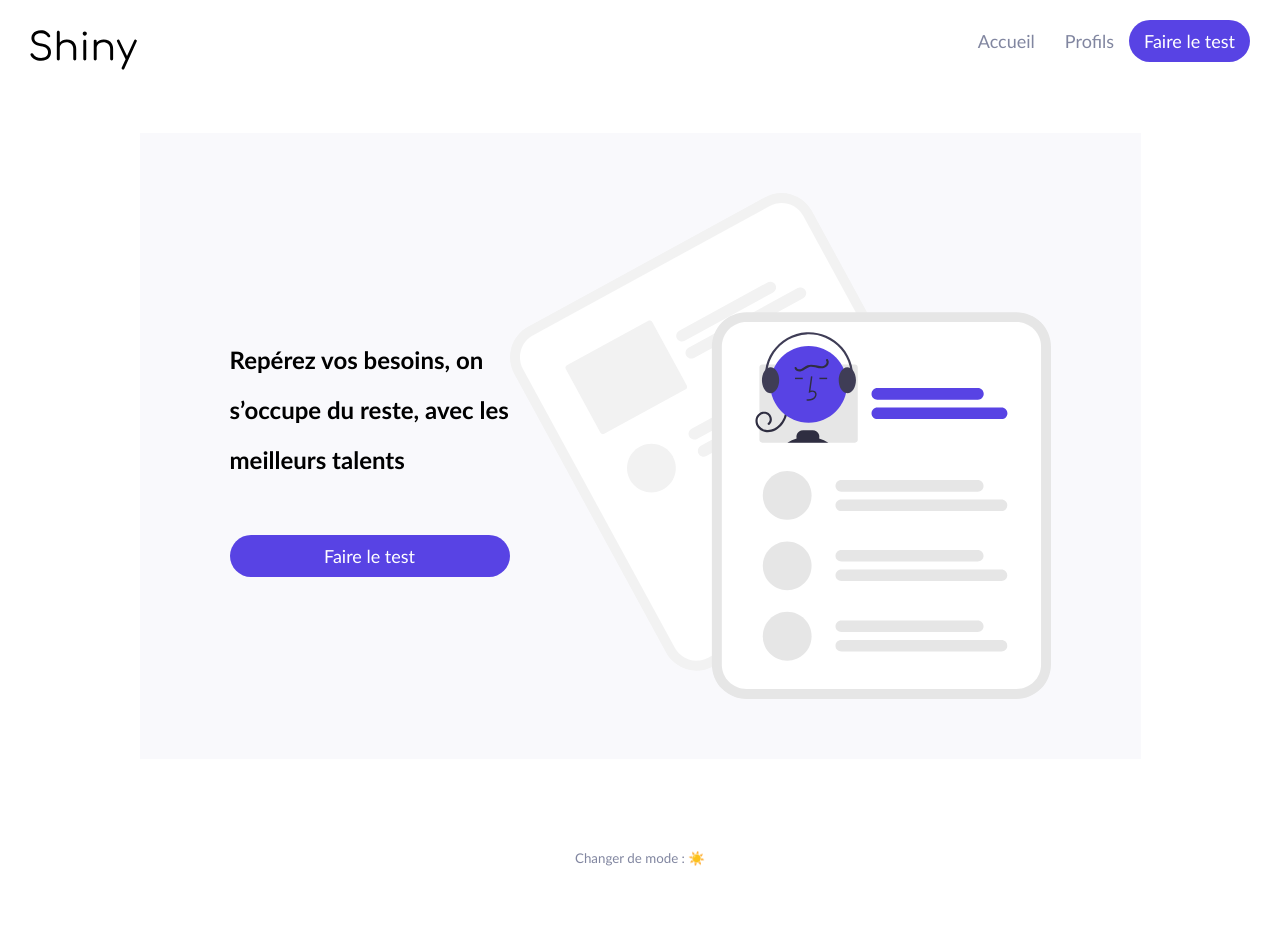
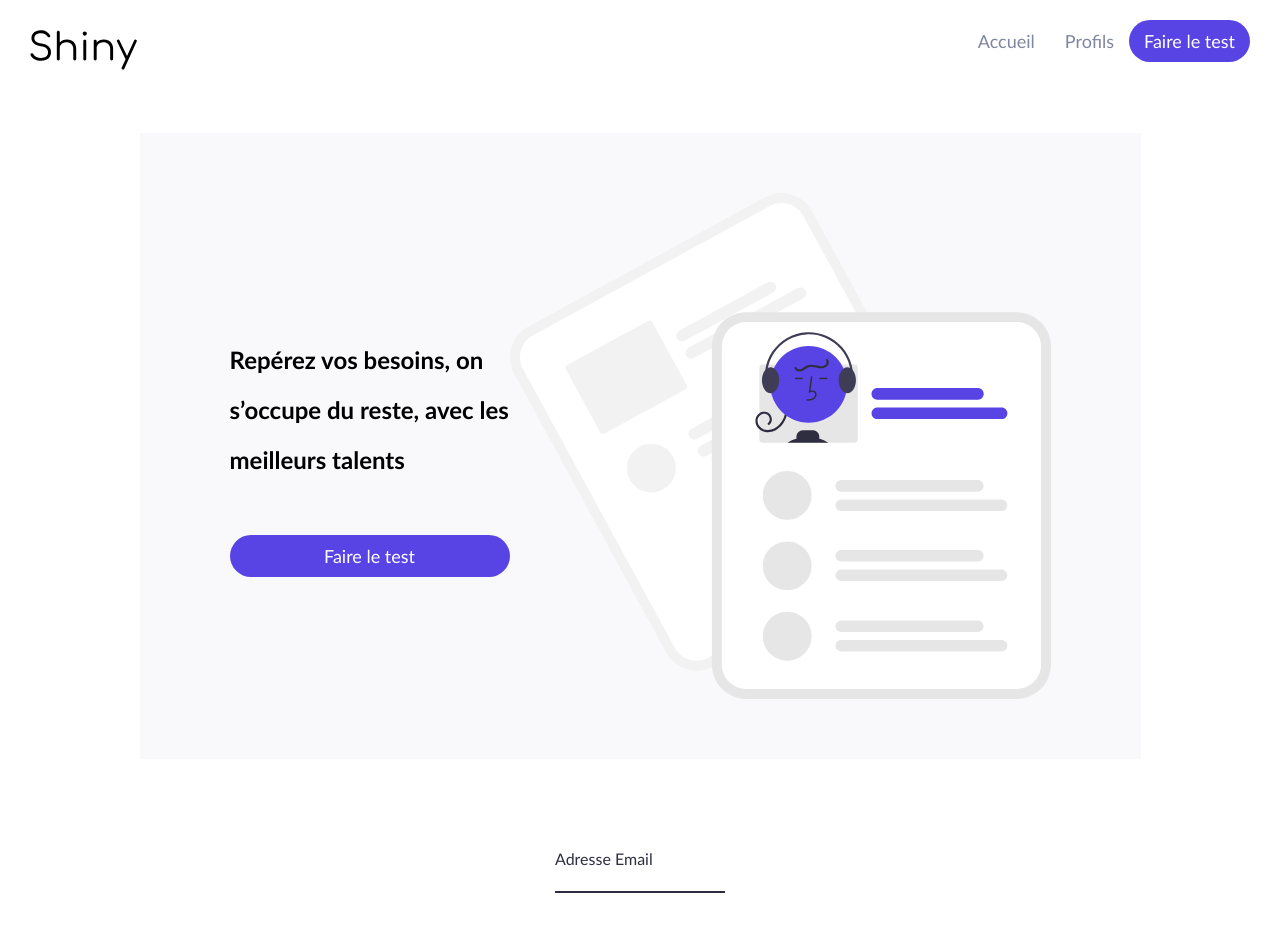
Before and after one commit to OpenClassrooms-Student-Center/7150606-React-intermediaire, a React (Create React App) app: page / in a window 1280 px wide. Shown: the top 937 px of the page. Before the commit the page ends 867 px from the top, so only its background shows below. Built offline with nearby package versions, Linux system fonts and the light colour scheme.

Commit message:
P4C1 first commit

```diff
--- /dev/null
+++ b/src/components/EmailInput/index.jsx
@@ -0,0 +1,55 @@
+import styled from 'styled-components'
+import { Component } from 'react'
+import colors from '../../utils/style/colors'
+
+const InputWrapper = styled.div`
+  color: ${({ theme }) => (theme === 'light' ? colors.dark : 'white')};
+  display: flex;
+  flex-direction: column;
+`
+
+const StyledLabel = styled.label`
+  color: ${({ theme }) => (theme === 'light' ? colors.dark : 'white')};
+`
+
+const StyledInput = styled.input`
+  border: none;
+  color: ${({ theme }) => (theme === 'light' ? colors.dark : 'white')};
+  background-color: transparent;
+  border-bottom: 2px solid
+    ${({ theme }) => (theme === 'light' ? colors.dark : 'white')};
+  margin-top: 5px;
+  margin-bottom: 15px;
+`
+
+class EmailInput extends Component {
+  constructor(props) {
+    // L'autre manière de binder de manière explicite votre fonction au this
+    // this.updateInputValue =this.updateInputValue.bind(this)
+    super(props)
+    this.state = {
+      inputValue: '',
+    }
+  }
+
+  updateInputValue(value) {
+    this.setState({ inputValue: value })
+  }
+
+  render() {
+    const { theme } = this.props
+
+    return (
+      <InputWrapper theme={theme}>
+        <StyledLabel theme={theme}>Adresse Email</StyledLabel>
+        <StyledInput
+          theme={theme}
+          onChange={(e) => this.updateInputValue(e.target.value)}
+        />
+        {this.state.inputValue}
+      </InputWrapper>
+    )
+  }
+}
+
+export default EmailInput
--- a/src/components/Footer/index.jsx
+++ b/src/components/Footer/index.jsx
@@ -1,13 +1,14 @@
 import { useTheme } from '../../utils/hooks'
 import styled from 'styled-components'
 import colors from '../../utils/style/colors'
+import EmailInput from '../EmailInput'
 
 const FooterContainer = styled.footer`
   display: flex;
-  flex-direction: row;
+  flex-direction: column;
   align-items: center;
   justify-content: center;
-  padding-top: 60px;
+  padding: 60px 0;
 `
 
 const NightModeButton = styled.button`
@@ -15,6 +16,7 @@
   border: none;
   cursor: pointer;
   color: ${colors.secondary};
+  padding-top: 30px;
 `
 
 function Footer() {
@@ -22,6 +24,7 @@
 
   return (
     <FooterContainer>
+      <EmailInput theme={theme} />
       <NightModeButton onClick={() => toggleTheme()}>
         Changer de mode : {theme === 'light' ? '☀️' : '🌙'}
       </NightModeButton>
```
